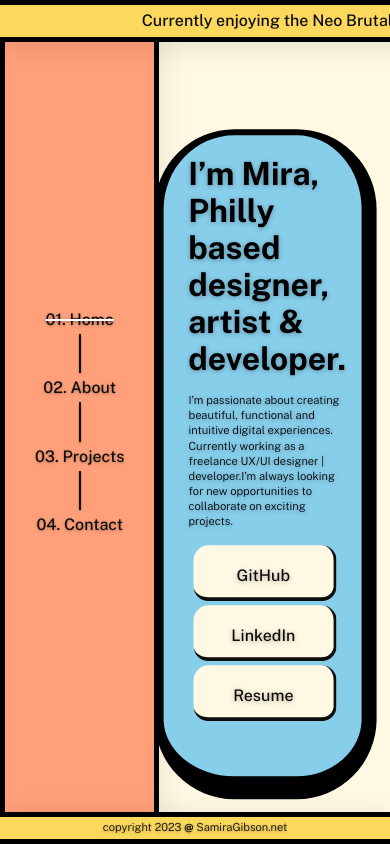
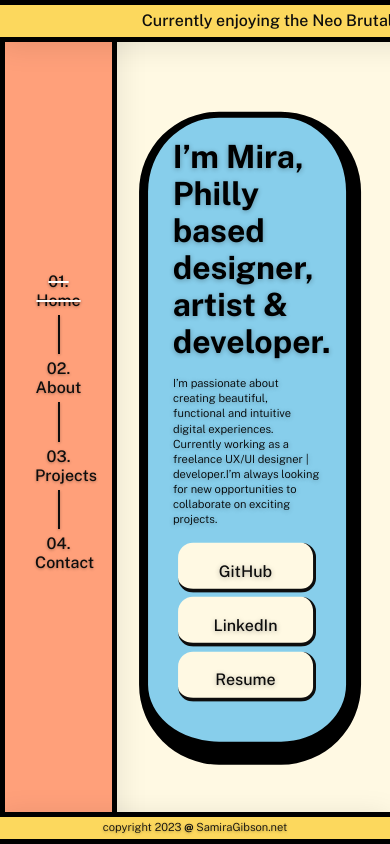
Before and after one commit to kydkennedy/samiragibson.net, a Vue app: page / in a window 390 px wide. Built offline with nearby package versions, Linux system fonts and the light colour scheme.

Commit message:
updated vue components responsiveness

```diff
--- a/package.json
+++ b/package.json
@@ -8,16 +8,13 @@
     "lint": "vue-cli-service lint"
   },
   "dependencies": {
-    "aframe": "^0.1.3",
-    "aframe-extras": "^7.0.0",
     "bootstrap": "^5.3.0",
     "core-js": "^3.8.3",
     "handlebars": "^4.7.8",
     "netlify": "^13.1.10",
-    "playcanvas": "^1.64.0",
-    "spline": "^0.0.0",
     "three": "^0.153.0",
     "vue": "^3.2.13",
+    "vue-mq": "^1.0.1",
     "vue-router": "^4.0.3"
   },
   "devDependencies": {
--- a/src/App.vue
+++ b/src/App.vue
@@ -25,6 +25,8 @@
 <script>
 import NewsTicker from "./components/NewsTicker.vue";
 import FooterComponent from "./components/FooterComponent.vue";
+//import Vue from "vue";
+//import VueMq from "vue-mq";
 export default {
   name: "App",
   components: {
@@ -32,10 +34,18 @@ export default {
     FooterComponent,
   },
 };
+/*Vue.use(VueMq, {
+  breakpoints: {
+    mobile: 450,
+    tablet: 900,
+    laptop: 1250,
+  },
+});*/
 </script>
 
 <style lang="scss">
 @import "@/assets/globalStyles.scss";
+
 html,
 body {
   margin: 0;
@@ -148,7 +158,7 @@ nav {
   border-left: 9px solid rgb(0, 0, 0);
   //keep .hello vertically centered
   display: flex;
-  flex-wrap: wrap;
+  //flex-wrap: wrap;
   flex-direction: column;
   max-width: 80vw;
   max-height: 75vh;
@@ -160,7 +170,10 @@ nav {
 @media (max-width: 768px) {
   nav {
     transform: translate(0%, 0%);
+    max-width: 30%;
+    //text-align: center;
   }
+
   .hello {
     transform: translate(-20%, -50%);
     max-height: 85vh;
--- a/src/components/AboutMe.vue
+++ b/src/components/AboutMe.vue
@@ -30,41 +30,53 @@ export default {
 <!-- Add "scoped" attribute to limit CSS to this component only -->
 <style scoped lang="scss">
 @import "@/assets/globalStyles.scss";
-body {
-  text-align: left;
-}
+
 h3 {
   margin: 20px 0 0;
   padding: 0 20px;
 }
 ul {
   list-style-type: none;
-  padding: 0;
+  padding: 0 10px;
+  display: flex;
+  flex-direction: row;
+  margin: 1rem 0;
 }
 li {
   display: inline-block;
   margin: 0 10px;
 }
 a {
-  color: $tertiary-color;
+  color: $primary;
+  text-decoration: none;
+  margin-top: 2%;
 }
 p {
   padding: 0 15px;
   margin: 1rem 0;
 }
-
+em {
+  color: $mira-lemon;
+  text-shadow: rgba(0, 0, 0, 0.3);
+}
 .hello {
   padding: 20px;
-}
-em {
-  color: $mira-lemon;
-  //text-decoration: underline dotted;
-  //text-underline-offset: 2px;
 }
 
 @media (max-width: 768px) {
   p {
-    padding: 0 8px !important;
+    padding: 0 5px;
+    text-wrap: wrap;
+  }
+
+  h3 {
+    text-align: center;
+  }
+
+  .hello {
+    transform: translate(-27%, -54%) !important;
+    max-height: 85vh;
+    width: 62%;
   }
 }
 </style>
--- a/src/components/ContactForm.vue
+++ b/src/components/ContactForm.vue
@@ -1,6 +1,6 @@
 <template>
   <div class="hello">
-    <h3>{{ msg }}</h3>
+    <h1 id="title">{{ msg }}</h1>
     <form @submit.prevent="submitForm" v-if="!formSubmitted" data-netlify>
       <span>Full Name</span><br />
       <input v-model="name" type="text" placeholder="Enter your name" /><br />
@@ -51,7 +51,7 @@ form {
   padding: 10px;
   width: max-content;
   margin-left: 3%;
-  margin-top: -20px;
+  margin-top: 10px;
 }
 
 input {
@@ -68,6 +68,10 @@ span {
   font-size: 18px;
   margin: 4px;
   font-weight: 500;
+}
+
+.hello {
+  padding: 20px;
 }
 
 .submit {
@@ -88,9 +92,31 @@ span {
   border-radius: 8px;
 }
 h3 {
-  font-size: 40px;
-  padding-left: 10px;
-  margin-left: 3%;
+  margin: 20px 0 0;
+  padding: 0 20px;
+}
+ul {
+  list-style-type: none;
+  padding: 0 10px;
+  display: flex;
+  flex-direction: row;
+  margin: 1rem 0;
+}
+li {
+  display: inline-block;
+  margin: 0 10px;
+}
+a {
+  color: $primary;
+  text-decoration: none;
+  margin-top: 2%;
+}
+p {
+  padding: 0 15px;
+  margin: 1rem 0;
+}
+.hello {
+  padding: 20px;
 }
 
 h4 {
@@ -107,25 +133,11 @@ textarea {
   border-top: 3px solid rgb(0, 0, 0);
   border-left: 6px solid rgb(0, 0, 0);
 }
-p {
-  padding: 0 15px;
-  font-size: 0.6rem;
-  line-height: 1.35;
-  width: 100%;
-  margin: 10% 0;
-  word-wrap: normal;
-}
 
 .fix-margin {
   margin-top: -10px;
   max-width: 50vw;
   margin-left: 3%;
-}
-
-a {
-  text-decoration: underline dotted 1%;
-  color: $mira-lemon;
-  font-size: 1rem;
 }
 
 @media (max-width: 768px) {
@@ -144,5 +156,10 @@ a {
   a {
     font-size: 0.75rem !important;
   }
+  .hello {
+    transform: translate(-27%, -54%) !important;
+    max-height: 85vh;
+    width: 62%;
+  }
 }
 </style>
--- a/src/components/HelloWorld.vue
+++ b/src/components/HelloWorld.vue
@@ -103,7 +103,7 @@ p {
   text-align: center;
   width: 25%;
   margin-left: 3%;
-  padding: 2px 0 12px 0;
+  padding: 0px 0 20px 0;
 }
 
 @media (max-width: 768px) {
@@ -115,7 +115,13 @@ p {
     text-align: center;
     margin-bottom: 3%;
     margin-left: 0 !important;
+    height: 50px;
   }
+
+  .link-holder li {
+    padding-bottom: 2px;
+  }
+
   h3 {
     text-align: center;
   }
@@ -123,5 +129,9 @@ p {
   ul {
     flex-direction: column-reverse;
   }
+  .hello {
+    transform: translate(-27%, -54%) !important;
+    max-height: 85vh;
+  }
 }
 </style>
--- a/src/components/ProjectComponent.vue
+++ b/src/components/ProjectComponent.vue
@@ -1,5 +1,5 @@
 <template>
-  <div class="projects">
+  <div class="hello">
     <h1>Projects</h1>
     <p>
       Currently volunteering @ BarCamp Philly, Eastern Service Workers
@@ -13,7 +13,7 @@
             href="https://2023.barcampphilly.org/"
             target="_blank"
             rel="noopener"
-            >BarCamp Philly
+            >BarCamp 14
           </a>
         </li>
       </div>
@@ -23,7 +23,7 @@
             href="https://www.inquirer.com/news/philadelphia/inq2/philadelphia-development-projects-stadiums-parks-venues-failed-20221130.html"
             target="_blank"
             rel="noopener"
-            >The Philly We Were Promised
+            >Planned Philly
           </a>
         </li>
       </div>
@@ -33,7 +33,7 @@
             href="https://www.figma.com/proto/qLaRbVzbAd3AAq2uPUuz2T/Interactive-Article-Planned-Philadelphia-CS?type=design&node-id=3-12&t=IHziU6jErZNT9rjB-1&scaling=min-zoom&page-id=0%3A1&starting-point-node-id=3%3A12&mode=design"
             target="_blank"
             rel="noopener"
-            >Inquirer Case Study
+            >Inq C.S.
           </a>
         </li>
       </div>
@@ -51,11 +51,6 @@ export default {
 <!-- Add "scoped" attribute to limit CSS to this component only -->
 <style scoped lang="scss">
 @import "@/assets/globalStyles.scss";
-* {
-  margin: 0;
-  padding: 0;
-  box-sizing: border-box;
-}
 h3 {
   margin: 20px 0 0;
   padding: 0 20px;
@@ -65,49 +60,23 @@ ul {
   padding: 0 10px;
   display: flex;
   flex-direction: row;
-  align-items: center;
+  margin: 1rem 0;
 }
 li {
   display: inline-block;
-  padding: 0 20px;
+  margin: 0 10px;
 }
 a {
   color: $primary;
   text-decoration: none;
-  font-size: 0.9rem;
+  margin-top: 2%;
 }
 p {
-  padding: 0 1.3rem;
+  padding: 0 15px;
   margin: 1rem 0;
 }
-h1 {
-  padding: 0 20px;
-}
-
-.projects {
-  position: absolute;
-  top: 40%;
-  left: 51%;
-  transform: translate(-30%, -25%); //-55% when adding second card
-  padding: 5px;
-  border-radius: 5px;
-  color: #000000;
-  text-shadow: rgba(0, 0, 0, 0.3) 0px 1px 5px;
-  background: $mira-blue;
-  border-radius: 80px;
-  border-bottom: 23px solid rgb(0, 0, 0);
-  border-right: 15px solid rgb(0, 0, 0);
-  border-top: 6px solid rgb(0, 0, 0);
-  border-left: 9px solid rgb(0, 0, 0);
-  //keep .hello vertically centered
-  display: flex;
-  flex-wrap: wrap;
-  flex-direction: column;
-  max-width: 80vw;
-  max-height: 75vh;
-  text-align: left;
-  overflow: hidden;
-  padding-bottom: 1.3rem;
+.hello {
+  padding: 20px;
 }
 .content-links {
   font-family: $primary-font;
@@ -129,25 +98,35 @@ h1 {
   text-align: center;
   width: 25%;
   margin-left: 3%;
-  padding: 2px 0 12px 0;
+  padding: 0px 0 20px 0;
 }
-//moves each project card addded to this component down on the page so they don't overlap
+
 @media (max-width: 768px) {
   p {
-    padding: 0 1.3rem !important;
+    padding: 0 5px;
   }
   .link-holder {
     width: 100%;
     text-align: center;
     margin-bottom: 3%;
     margin-left: 0 !important;
+    height: 50px;
   }
+
+  .link-holder li {
+    padding-bottom: 2px;
+  }
+
   h3 {
     text-align: center;
   }
 
   ul {
-    flex-direction: column-reverse;
+    flex-direction: column;
+  }
+  .hello {
+    transform: translate(-27%, -54%) !important;
+    max-height: 85vh;
   }
 }
 </style>
--- a/src/views/ContactView.vue
+++ b/src/views/ContactView.vue
@@ -2,7 +2,7 @@
   <div class="contact">
     <ContactForm
       msg="
-      Wanna chat or make something cool? Let’s get in touch!"
+      Let's Chat!"
     />
   </div>
 </template>
@@ -19,3 +19,12 @@ export default {
   },
 };
 </script>
+
+<style scoped lang="scss">
+@import "@/assets/globalStyles.scss";
+* {
+  margin: 0;
+  padding: 0;
+  box-sizing: border-box;
+}
+</style>
--- a/src/views/HomeView.vue
+++ b/src/views/HomeView.vue
@@ -18,3 +18,11 @@ export default {
   },
 };
 </script>
+<style scoped lang="scss">
+@import "@/assets/globalStyles.scss";
+* {
+  margin: 0;
+  padding: 0;
+  box-sizing: border-box;
+}
+</style>
--- a/src/views/ProjectsView.vue
+++ b/src/views/ProjectsView.vue
@@ -42,63 +42,4 @@ export default {
   padding: 0;
   box-sizing: border-box;
 }
-
-.projects {
-  display: flex;
-  flex-direction: column;
-  justify-content: center;
-  padding: 20px;
-}
-body {
-  text-align: left;
-}
-h3 {
-  margin: 20px 0 0;
-  padding: 0 20px;
-}
-ul {
-  list-style-type: none;
-  padding: 0;
-}
-li {
-  display: inline-block;
-  margin: 0 10px;
-}
-a {
-  color: $tertiary-color;
-}
-p {
-  padding: 1.2rem 3rem;
-}
-h1 {
-  padding: 1.5rem 15px 0rem 3rem;
-}
-/*#projects-container {
-  display: flex;
-  flex-direction: column;
-  justify-content: center;
-  align-items: center;
-  padding: 20px;
-  //margin-top: 60%;
-  //min-width: 60vw;
-  //left: 25%;
-  //height: 100vh;
-}*/
-.project-card {
-  position: absolute;
-  margin-bottom: 20px;
-  padding: 5px 0;
-}
-.this {
-  margin-bottom: 3rem;
-  margin-top: 13rem;
-}
-.that {
-  margin-top: 60%;
-}
-@media (max-width: 768px) {
-  p {
-    padding: 0 8px !important;
-  }
-}
 </style>
```
Also changed, not shown: src/components/ModelBackground.vue (deleted, +0 -22 lines), 26 other files (tests, documents, lock files or other folders).
